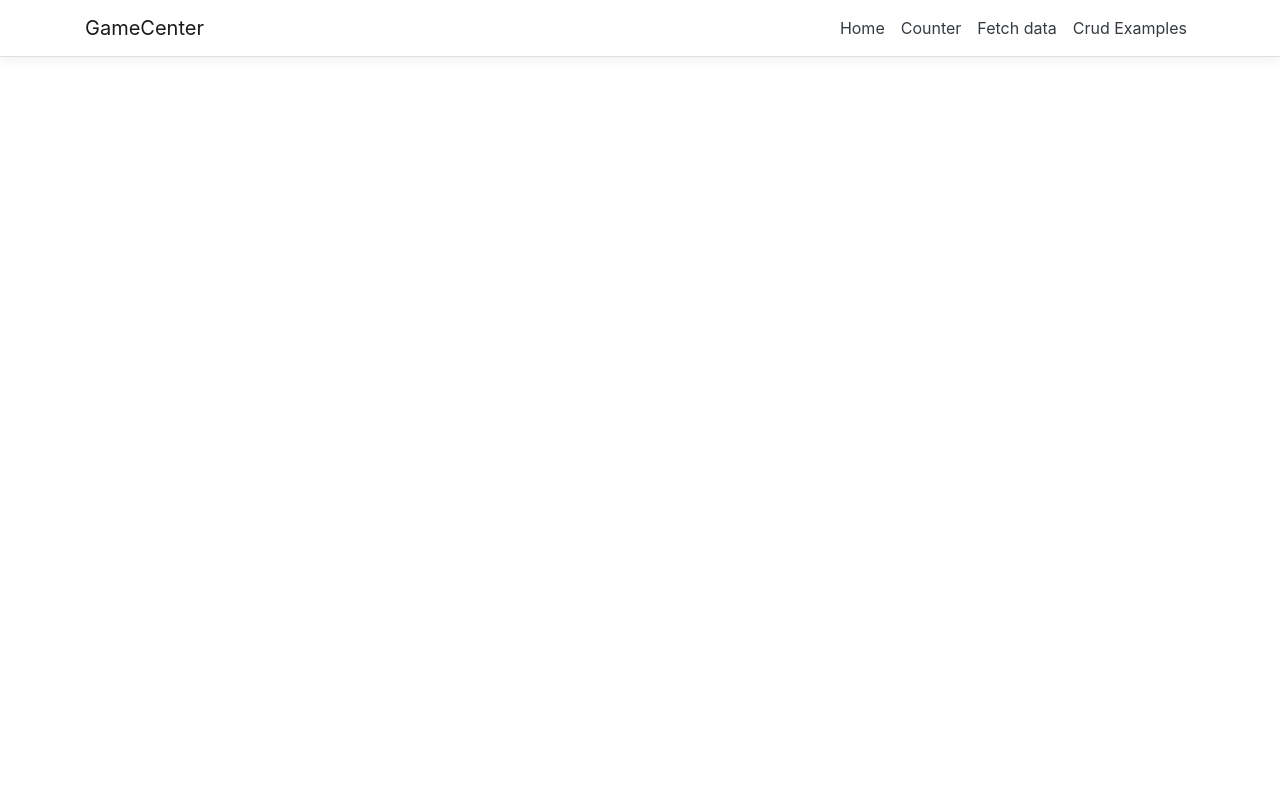
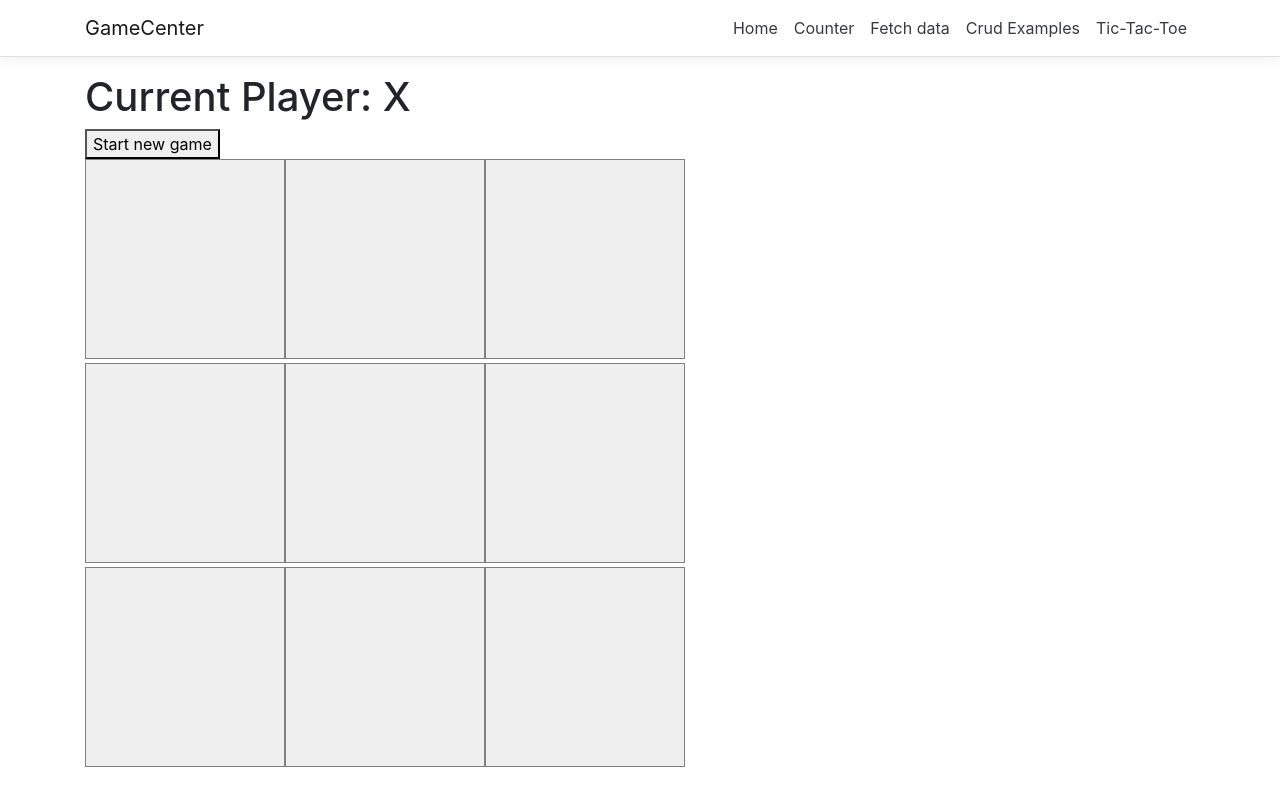
Before and after one commit to sam-north/GameCenter, an Angular app in the folder UI.Web/ClientApp/: page /tic-tac-toe in a window 1280 px wide. Before the commit this address led to /. Built offline with nearby package versions, Linux system fonts and the light colour scheme.

Commit message:
Added a simple tic tac toe game

```diff
--- a/UI.Web/ClientApp/src/app/components/nav-menu/nav-menu.component.html
+++ b/UI.Web/ClientApp/src/app/components/nav-menu/nav-menu.component.html
@@ -42,6 +42,11 @@
               >Crud Examples</a
             >
           </li>
+          <li class="nav-item" [routerLinkActive]="['link-active']">
+            <a class="nav-link text-dark" [routerLink]="['/tic-tac-toe']"
+              >Tic-Tac-Toe</a
+            >
+          </li>
         </ul>
       </div>
     </div>
--- /dev/null
+++ b/UI.Web/ClientApp/src/app/components/tic-tac-toe/board/board.component.css
@@ -0,0 +1,9 @@
+main {
+    display: grid;
+    grid-template-columns: 200px 200px 200px;
+}
+
+.square-component {
+    border: 1px gray solid;
+    height: 200px
+}
--- /dev/null
+++ b/UI.Web/ClientApp/src/app/components/tic-tac-toe/board/board.component.html
@@ -0,0 +1,17 @@
+<h1>Current Player: {{ player}} </h1>
+
+<!-- angular binds to events using parens-->
+<button (click)="newGame()">Start new game</button>
+
+<!-- conditional template with a structural directive (*)-->
+<h2 *ngIf="winner">Player {{ winner }} won the game!</h2>
+
+<main>
+    <!-- creates a template variable 'val' which we
+    can use in this template-->
+    <square-component
+        *ngFor="let val of squares; let i = index"
+        [value]="val"
+        (click)="makeMove(i)">
+    </square-component>
+</main>
--- /dev/null
+++ b/UI.Web/ClientApp/src/app/components/tic-tac-toe/board/board.component.ts
@@ -0,0 +1,70 @@
+import { Component, OnInit } from '@angular/core';
+
+@Component({
+    selector: 'board',
+    templateUrl: './board.component.html',
+    styles: [
+        `main {display: grid;
+    grid-template-columns: 200px 200px 200px;}`
+    ]
+})
+
+export class BoardComponent implements OnInit {
+    squares: any[];
+    xIsNext: boolean;
+    winner: string;
+
+    constructor() {}
+
+    ngOnInit() {
+        this.newGame();
+    }
+
+    newGame() {
+        this.squares = Array(9).fill(null);
+        this.winner = null;
+        this.xIsNext = true;
+    }
+
+    get player() {
+        return this.xIsNext ? 'X' : 'O';
+    }
+
+    // method serves as event handler when click a button
+    // check index in the array they've clicked on
+    // if already clicked do nothing
+    // if null, splice in the index of the square with the player (x or o)
+    makeMove(index: number) {
+        if (!this.squares[index]) {
+            this.squares.splice(index, 1, this.player)
+            this.xIsNext = !this.xIsNext;
+        }
+
+        this.winner = this.calculateWinner();
+    }
+
+    calculateWinner() {
+        const lines = [
+            [0, 1, 2],
+            [3, 4, 5],
+            [6, 7, 8],
+            [0, 3, 6],
+            [1, 4, 7],
+            [2, 5, 8],
+            [0, 4, 8],
+            [2, 4, 6]
+        ];
+        for (let i = 0; i < lines.length; i++) {
+            const [a, b, c] = lines[i];
+            if (
+                this.squares[a] &&
+                this.squares[a] === this.squares[b] &&
+                this.squares[a] === this.squares[c]
+            ) {
+                return this.squares[a]
+            }
+        }
+        return null;
+    }
+
+}
--- /dev/null
+++ b/UI.Web/ClientApp/src/app/components/tic-tac-toe/square/square.component.ts
@@ -0,0 +1,15 @@
+import { Component, Input } from '@angular/core';
+
+@Component({
+    // selector is name of the component as it will be used in html
+  selector: 'square-component',
+  template: `
+  <button>
+  {{ value }}
+  </button>
+  `,
+  styles: ['button {border: 1px gray solid; height: 200px; width: 200px; font-size: 115px}']
+})
+export class SquareComponent {
+    @Input() value: 'X' | 'O'
+}
```
Also changed, not shown: UI.Web/ClientApp/src/app/app.module.ts (+6 -2 lines).
